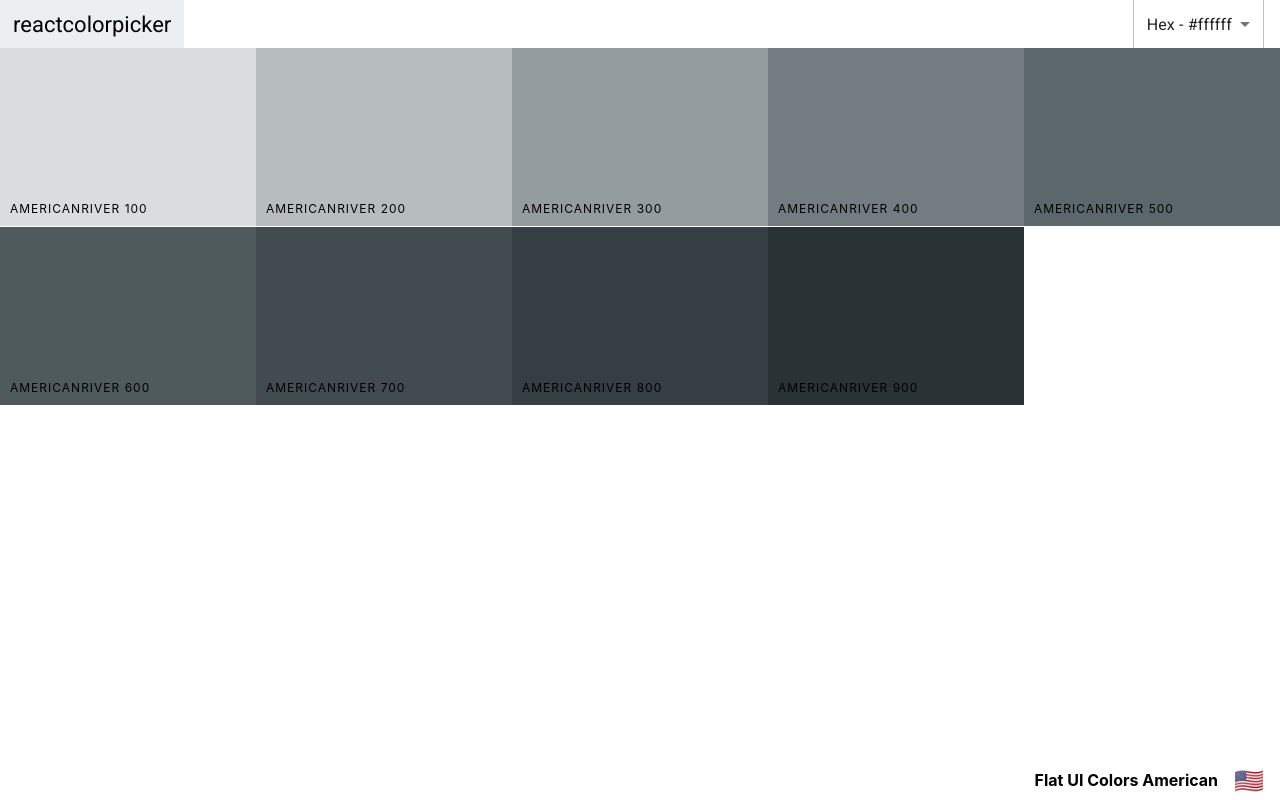
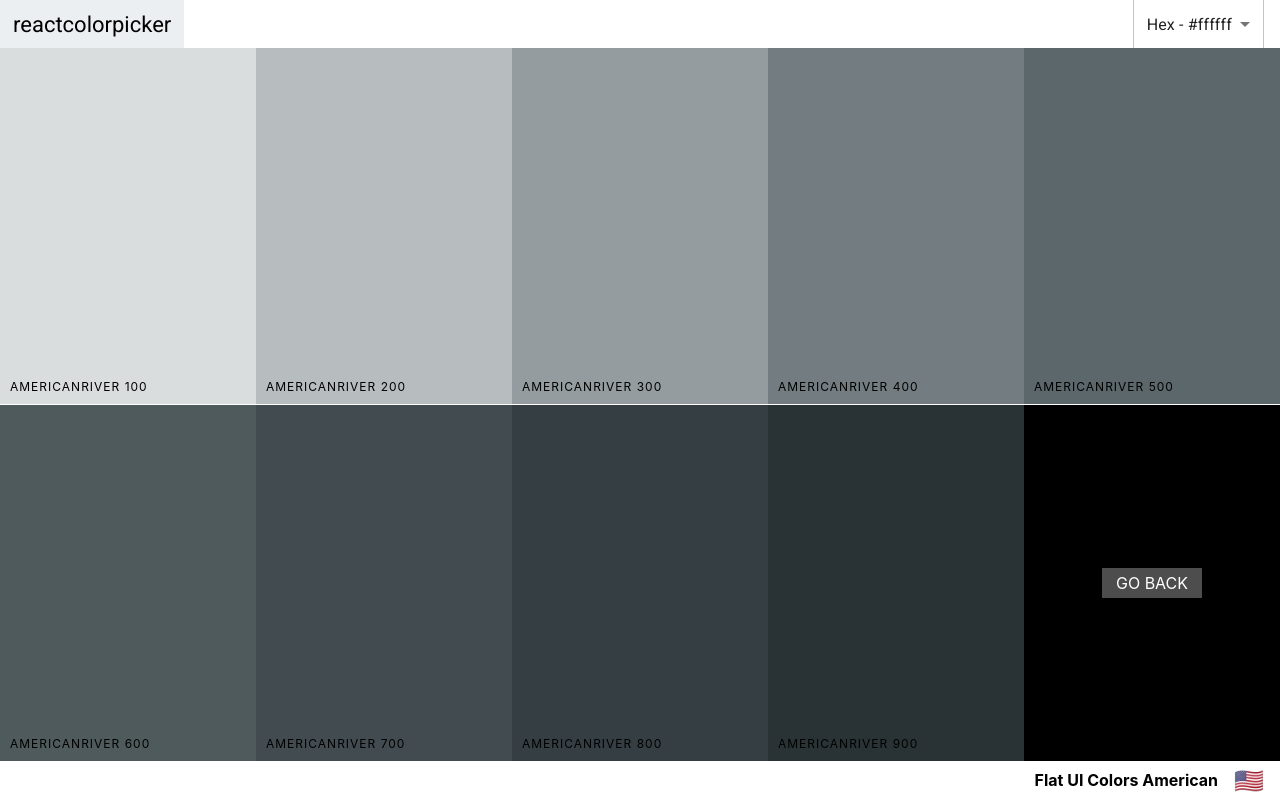
Before and after one commit to PuneetY008/Colors-App, a React (Create React App) app: page /pallete/flat-ui-colors-american/americanriver in a window 1280 px wide. Built offline with nearby package versions, Linux system fonts and the light colour scheme.

Commit message:
Add go back Link

```diff
--- a/src/ColorBox.css
+++ b/src/ColorBox.css
@@ -8,7 +8,15 @@
     margin-bottom: -3.5px;
 }
 
-.copy-button {
+.SingleColorPallete .ColorBox{
+  height: 50%;
+}
+
+.ColorBox.go-back{
+  background-color: black;
+  position: relative;
+}
+.copy-button, .back-button{
     width: 100px;
     height: 30px;
     position: absolute;
@@ -25,8 +33,12 @@
     color: white;
     text-transform: uppercase;
     border: none;
+    text-decoration: none
+  }
+  .copy-button{
     opacity: 0;
   }
+
 
   .ColorBox:hover .copy-button {
     opacity: 1;
--- a/src/SingleColorPallete.js
+++ b/src/SingleColorPallete.js
@@ -2,6 +2,7 @@ import React, { Component } from 'react';
 import ColorBox from './ColorBox';
 import Navbar from './Navbar';
 import PalleteFooter from './PalleteFooter';
+import { Link } from 'react-router-dom';
 
 
 class SingleColorPallete extends Component{
@@ -31,19 +32,25 @@ class SingleColorPallete extends Component{
 
     render(){
         const {format} = this.state;
+        const {id} = this.props.pallete;
         const colorBoxes = this._shades.map(color=>(
             <ColorBox
-            key={color.id}
+            key={color.name}
             name={color.name}
             background = {color[format]}
             showLink={false}
             />
         ));
         return(
-            <div className='Pallete'>
+            <div className='SingleColorPallete Pallete'>
                 <Navbar handleChange= {this.changeFormat} showingAllColors={false} />
 
-                 <div className='Pallete-colors'>{colorBoxes}</div>
+                 <div className='Pallete-colors'>
+                    {colorBoxes}
+                    <div className='go-back ColorBox'>
+                        <Link to= {`/pallete/${id}`} className='back-button'>Go Back</Link>
+                    </div>
+                </div>
                  <PalleteFooter palleteName={this.props.pallete.paletteName} emoji={this.props.pallete.emoji} />
             </div>
         );
```
